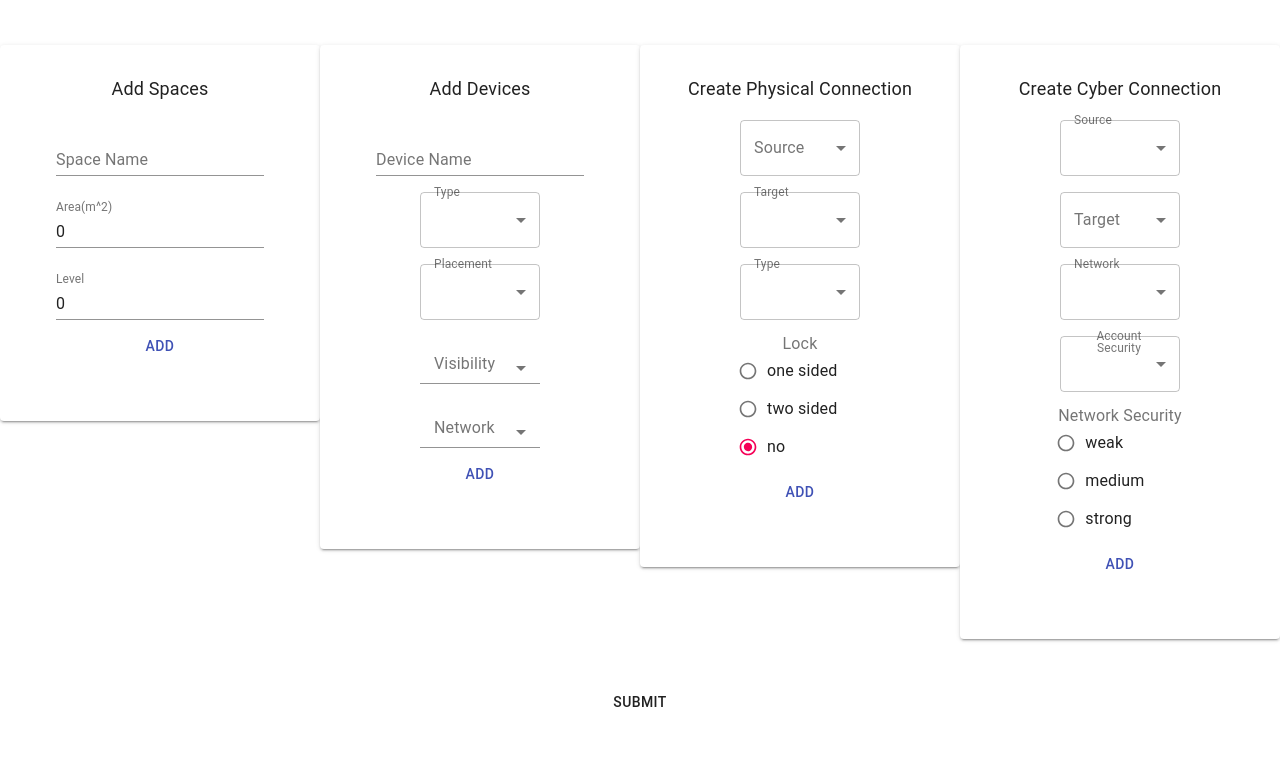
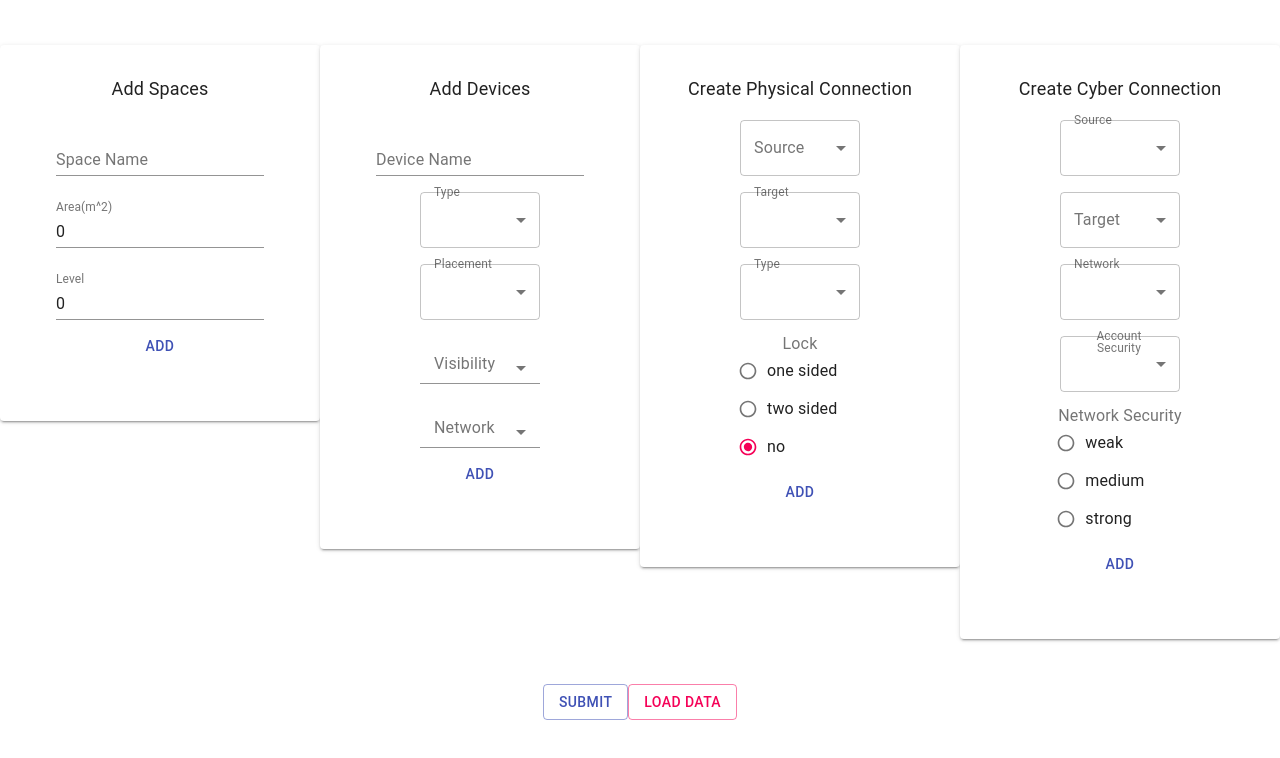
Before and after one commit to rahulaVT/SIM_app, a React (Create React App) app: page / in a window 1280 px wide. Shown: the top 758 px of the page. Built offline with nearby package versions, Linux system fonts and the light colour scheme.

Commit message:
finished load data module

```diff
--- a/src/App.js
+++ b/src/App.js
@@ -43,6 +43,16 @@ function App() {
   const handleSubmit = () => {
     handleSaveToPC(data, "simData");
   };
+  const handleLoad = ({ target }) => {
+    //
+    const fileReader = new FileReader();
+    fileReader.readAsText(target.files[0]);
+    fileReader.onload = (e) => {
+      console.log(JSON.parse(e.target.result));
+      setData(JSON.parse(e.target.result));
+    };
+    // console.log(e.target.result);
+  };
   return (
     <div className="App">
       <UserContext.Provider value={{ data, setData }}>
@@ -69,7 +79,23 @@ function App() {
           </Grid>
         </Grid>
       </UserContext.Provider>
-      <Button onClick={handleSubmit}>Submit</Button>
+      <Button color="primary" variant="outlined" onClick={handleSubmit}>
+        Submit
+      </Button>
+
+      <input
+        style={{ display: "none" }}
+        id="upload-data"
+        name="upload-data"
+        type="file"
+        onChange={handleLoad}
+        accept="application/json"
+      />
+      <label htmlFor="upload-data">
+        <Button color="secondary" variant="outlined" component="span">
+          Load data
+        </Button>
+      </label>
     </div>
   );
 }
```
